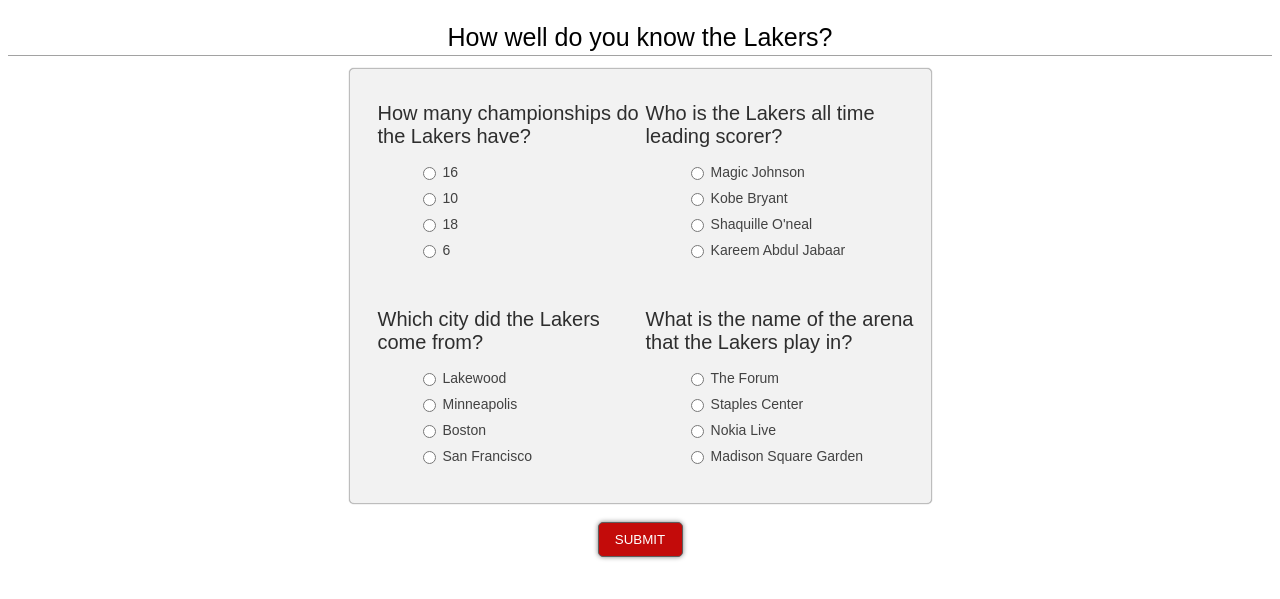
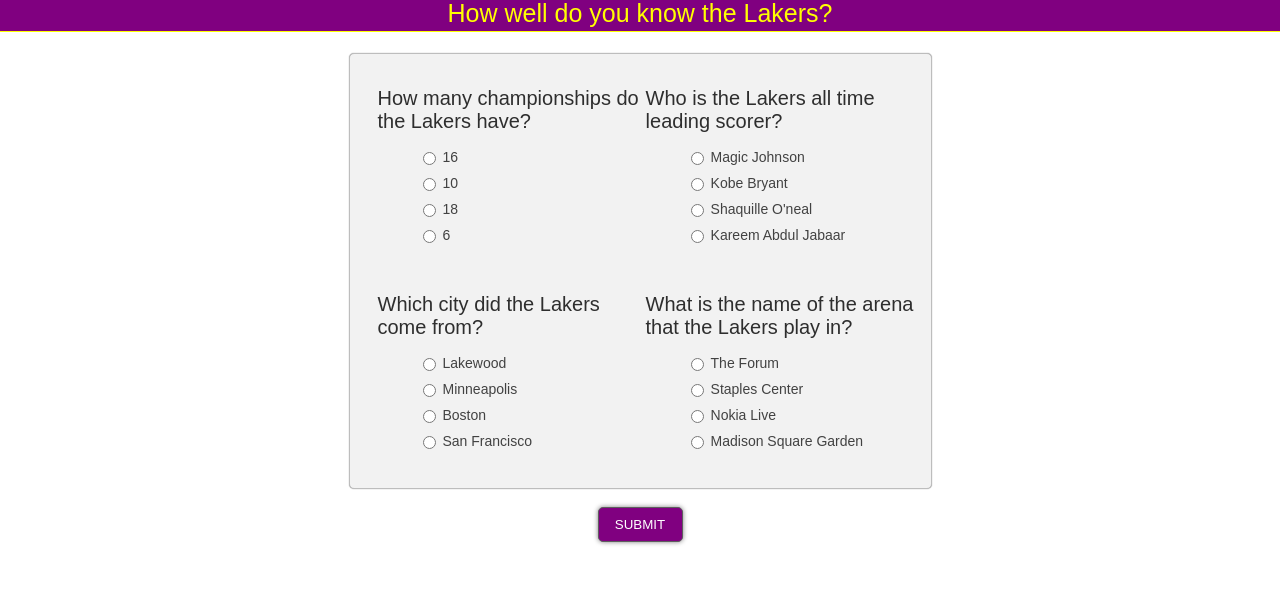
Before and after one commit to matthewhaotran/lakersQuiz, a PHP site: page /index.html in a window 1280 px wide. Shown: the top 599 px of the page. Run offline with PHP 8.4, Linux system fonts and the light colour scheme.

Commit message:
added style

```diff
--- a/styles.css
+++ b/styles.css
@@ -1,6 +1,9 @@
-/* css here */
 
-{
+body {
+  margin: 0px;
+}
+
+table {
   border: 1px dotted black;
 }
 
@@ -16,9 +19,12 @@
   font-weight:normal;
   font-size:25px;
   line-height: 27px;
-    margin: 24px 0 12px 0;
   padding: 0 0 4px 0;
-    border-bottom: 1px solid #a2a2a2;
+  border-bottom: 1px solid yellow;
+  background-color: purple;
+  color: yellow;
+  margin-top: 0px;
+  width: 100%;
 }
 
 h2.quizScore{
@@ -54,7 +60,7 @@
   -webkit-transition-timing-function: ease, ease;
   box-shadow: rgba(0, 0, 0, 0.498039) 0px 0px 5px 0px;
   color: #ffffff;
-    background-color: #c30b0a;
+  background-color: purple;
   margin: 0;
   border: 0;
   outline: 0;
@@ -81,18 +87,6 @@
   box-shadow: rgba(0, 0, 0, 0.498039) 0px 0px 1px 0px;
 }
 
-  th {
-
-  }
-
-  tr {
-
-  }
-
-  td {
-
-  }
-
 .submitter {
   width:85px;
 }
@@ -100,10 +94,6 @@
 .hide {
   display:none;
 }
-
-
-  /*SFS light red = #c30b0a;
-  SFS dark red = #9f2026; */
 
 .center {
   margin-right: auto;
```
Lines whose indentation alone changed are shown as unchanged.
